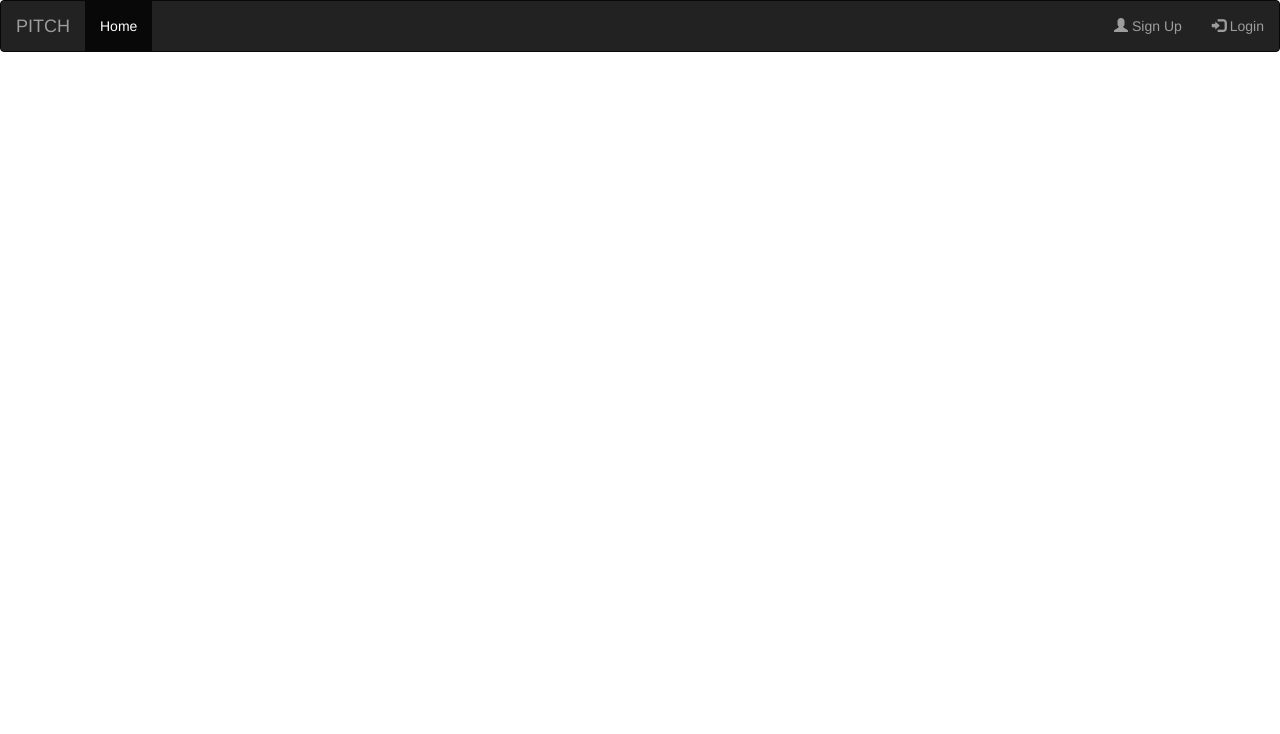
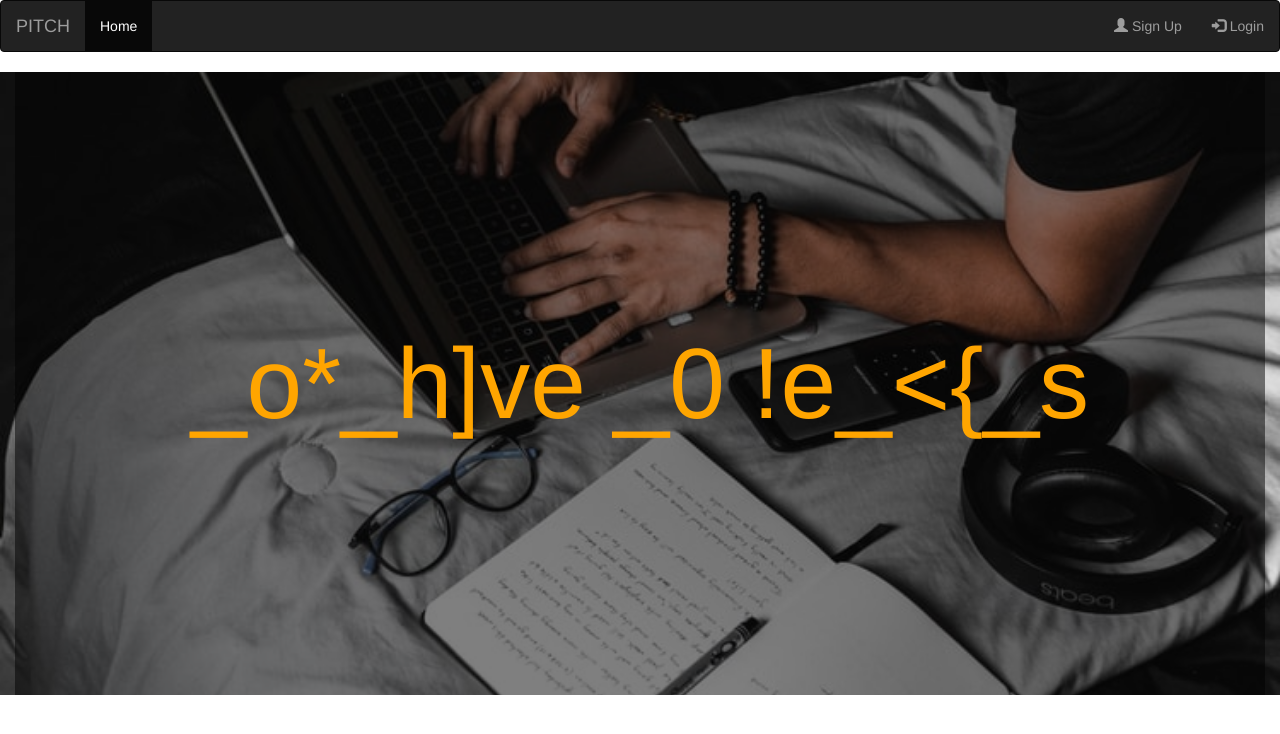
Before and after one commit to firdausa7/PITCH, a Flask app: page / in a window 1280 px wide. Shown: the top 734 px of the page. Run offline with Flask 2, Linux system fonts and the light colour scheme; some libraries are stand-ins or nearby versions.

Commit message:
style cover page

```diff
--- /dev/null
+++ b/app/static/css/styles.css
@@ -0,0 +1,23 @@
+#cover{
+    background-image: url("../images/pitch.jpeg");
+    background-size: cover;
+    background-position: center;
+}
+#cover{
+    margin-top: 0;
+    padding-top: 0;
+}
+.text{
+    font-weight :100;
+    font-size: 100px;
+    color :orange;
+    text-align: center;
+    z-index:1;
+
+  }
+  .overlay{
+    height: inherit;
+    background-color: rgba(0, 0, 0, 0.5);
+    background-size: cover;
+
+  }
--- a/app/static/js/script.js
+++ b/app/static/js/script.js
@@ -1,3 +1,5 @@
+
+
 class TextScramble {
     constructor(el) {
       this.el = el
@@ -14,12 +16,7 @@ class TextScramble {
         const to = newText[i] || ''
         const start = Math.floor(Math.random() * 40)
         const end = start + Math.floor(Math.random() * 40)
-            this.queue.push({
-                from,
-                to,
-                start,
-                end
-            })
+        this.queue.push({ from, to, start, end })
       }
       cancelAnimationFrame(this.frameRequest)
       this.frame = 0
@@ -30,13 +27,7 @@ class TextScramble {
       let output = ''
       let complete = 0
       for (let i = 0, n = this.queue.length; i < n; i++) {
-            let {
-                from,
-                to,
-                start,
-                end,
-                char
-            } = this.queue[i]
+        let { from, to, start, end, char } = this.queue[i]
         if (this.frame >= end) {
           complete++
           output += to
@@ -82,3 +73,4 @@ const next = () => {
     })
     counter = (counter + 1) % phrases.length
   }
+  next()
--- a/app/templates/index.html
+++ b/app/templates/index.html
@@ -1,5 +1,50 @@
 {% extends 'base.html' %}
+{% block styles%} {{ super() }}
+<link rel="stylesheet" href="{{url_for('static',filename='css/styles.css')}}">
 
+
+ {% endblock %}
+<!-- Content block -->
 {% block content%}
-<div class="container-fluid" id="cover"></div>
+<div class="container-fluid" id="cover">
+<div class="overlay">
+    <br>
+    <br>
+    <br>
+    <br>
+    <br>
+    <br>
+    <br>
+    <br>
+    <br>
+    <br>
+    <br>
+    <br>
+    <div class="text"></div>
+
+    <br>
+    <br>
+    <br>
+    <br>
+    <br>
+    <br>
+    <br>
+    <br>
+     <br>
+    <br>
+    <br>
+    <br>
+
+
+
+    <script src="https://code.jquery.com/jquery-3.3.1.slim.min.js" integrity="sha384-q8i/X+965DzO0rT7abK41JStQIAqVgRVzpbzo5smXKp4YfRvH+8abtTE1Pi6jizo" crossorigin="anonymous"></script>
+    <script src="https://cdnjs.cloudflare.com/ajax/libs/popper.js/1.14.7/umd/popper.min.js" integrity="sha384-UO2eT0CpHqdSJQ6hJty5KVphtPhzWj9WO1clHTMGa3JDZwrnQq4sF86dIHNDz0W1" crossorigin="anonymous"></script>
+    <script src="https://stackpath.bootstrapcdn.com/bootstrap/4.3.1/js/bootstrap.min.js" integrity="sha384-JjSmVgyd0p3pXB1rRibZUAYoIIy6OrQ6VrjIEaFf/nJGzIxFDsf4x0xIM+B07jRM" crossorigin="anonymous"></script>
+</div>
+</div>
 {% endblock %}
+
+
+{% block scripts %} {{ super() }}
+<script type="text/javascript" src="{{url_for('static', filename='js/script.js')}}"></script>
+{% endblock %}
```
Lines whose indentation alone changed are shown as unchanged.
